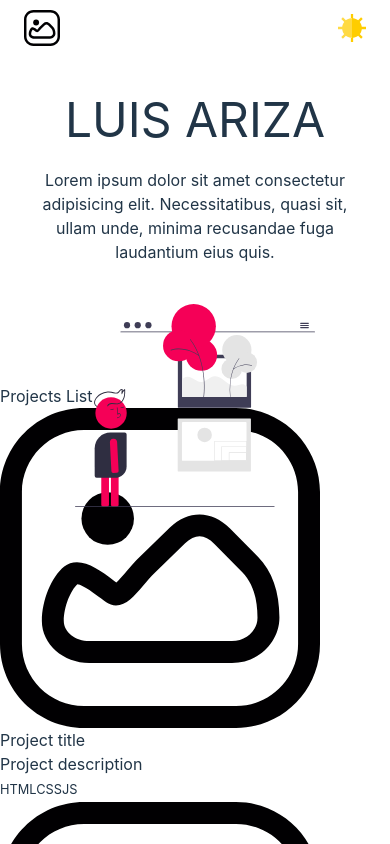
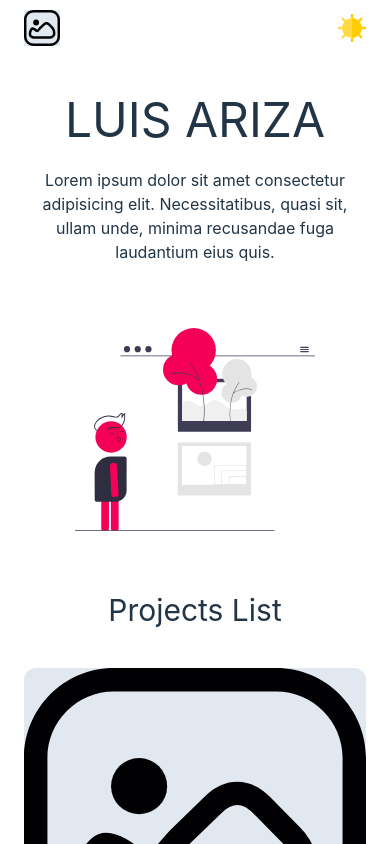
Before and after one commit to luisAriza/portfolio, a Vue app: page / in a window 390 px wide. Shown: the top 844 px of the page. Built offline with nearby package versions, Linux system fonts and the light colour scheme.

Commit message:
Mobile: Main

```diff
--- a/src/App.vue
+++ b/src/App.vue
@@ -13,4 +13,8 @@ import Footer from "./components/Footer.vue";
 import TabBar from "./components/TabBar.vue";
 </script>
 
-<style scoped></style>
+<style scoped lang="postcss">
+main {
+  @apply px-6;
+}
+</style>
--- a/src/components/Header.vue
+++ b/src/components/Header.vue
@@ -8,20 +8,28 @@ header
 		img(src="../assets/online_gallery.svg", alt="Image", width="240")
 </template>
 
-<script setup lang="ts">
+<script lang="ts">
 import Navbar from "./Navbar.vue";
+
+export default {
+  name: "Header",
+  components: {
+    Navbar,
+  },
+};
 </script>
 
 <style scoped lang="postcss">
 header {
-  @apply h-96 px-6 relative;
+  @apply h-[26rem] px-6 relative;
 }
 article {
-  @apply flex flex-col gap-6 w-full py-10 text-center;
+  @apply flex flex-col gap-6 w-full pt-10 pb-16 text-center;
 }
 h1 {
   @apply text-5xl uppercase;
 }
+
 img {
   @apply mx-auto;
 }
--- a/src/components/Navbar.vue
+++ b/src/components/Navbar.vue
@@ -16,4 +16,7 @@ export default {
 nav {
   @apply flex items-center justify-between h-14;
 }
+figure:first-child {
+  @apply bg-slate-200;
+}
 </style>
--- a/src/components/Project-item.vue
+++ /dev/null
@@ -1,16 +0,0 @@
-<template lang="pug">
-div
-	figure
-		img(src="../assets/image.svg", alt="Project image", width="320", height="200")
-	article
-		h3 Project title
-		p Project description
-		div.tags
-			small HTML
-			small CSS
-			small JS
-</template>
-
-<script setup lang="ts"></script>
-
-<style scoped></style>
--- /dev/null
+++ b/src/components/ProjectItem.vue
@@ -0,0 +1,38 @@
+<template lang="pug">
+div.project-item
+	figure
+		img(src="../assets/image.svg", alt="Project image", width="320", height="200")
+	article
+		h3 Project title
+		p Project description
+		div.tags
+			small HTML
+			small CSS
+			small JS
+</template>
+
+<script setup lang="ts"></script>
+
+<style scoped lang="postcss">
+.project-item {
+  @apply rounded-xl overflow-hidden;
+}
+figure {
+  @apply bg-slate-200;
+}
+img {
+  @apply w-full;
+}
+article {
+  @apply flex flex-col gap-3 p-4 bg-slate-700;
+}
+h3 {
+  @apply text-2xl capitalize;
+}
+.tags {
+  @apply flex gap-4;
+}
+small {
+  @apply py-0 px-2 rounded-lg bg-black;
+}
+</style>
--- a/src/components/Projects.vue
+++ b/src/components/Projects.vue
@@ -8,7 +8,14 @@ section
 </template>
 
 <script setup lang="ts">
-import ProjectItem from "./Project-item.vue";
+import ProjectItem from "./ProjectItem.vue";
 </script>
 
-<style scoped></style>
+<style scoped lang="postcss">
+section {
+  @apply grid gap-6 pt-40;
+}
+h2 {
+  @apply my-4 text-3xl text-center;
+}
+</style>
```
